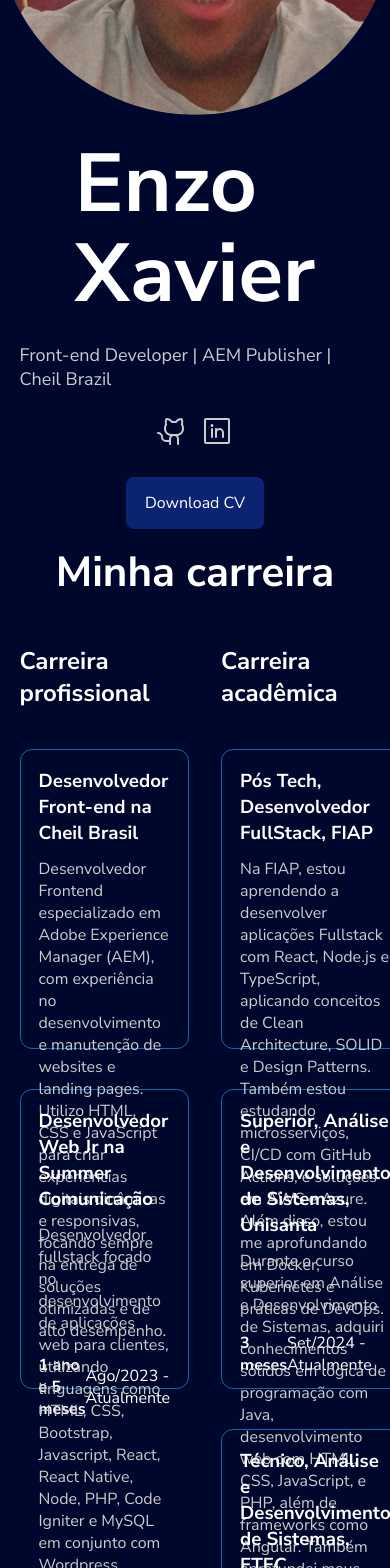
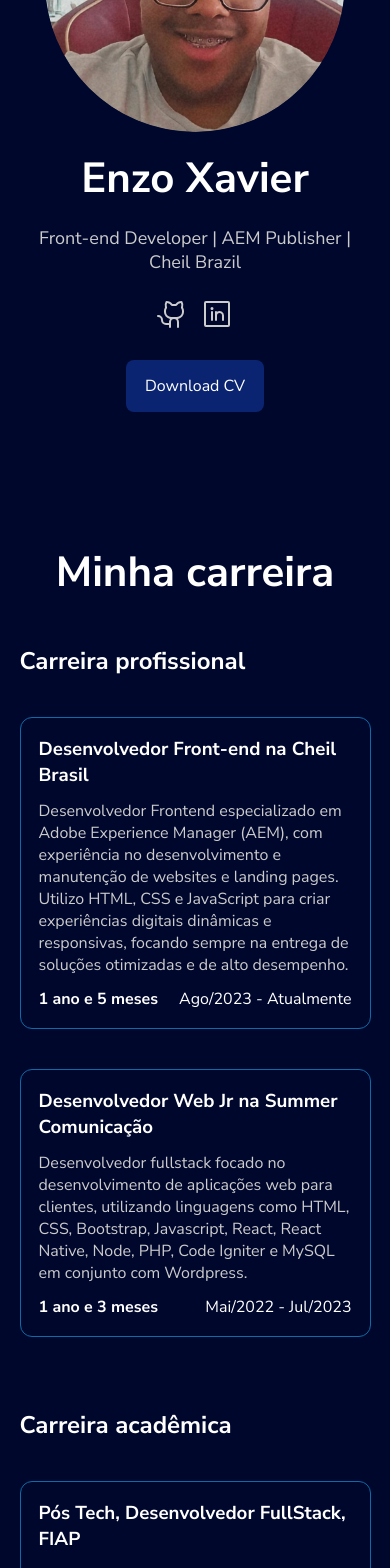
Before and after one commit to EnzoXavier1001/portfolio, a React (Vite) app: page / in a window 390 px wide. Shown: the part 300-1868 px from the top of the page. Built offline with nearby package versions, Linux system fonts and the light colour scheme.

Commit message:
styles: change styles on mobile view

```diff
--- a/src/components/Card/styles.ts
+++ b/src/components/Card/styles.ts
@@ -28,6 +28,10 @@ export const CardArticle = styled.article`
     &:hover {
         background-color: ${props => props.theme.colors['--blue-300']};
     }
+
+    @media (max-width: 1141px) {
+        height: auto;
+    }
 `
 
 export const EducationWrapper = styled.div``
--- a/src/components/Carrer/styles.ts
+++ b/src/components/Carrer/styles.ts
@@ -1,6 +1,6 @@
 import styled from "styled-components";
 
-export const CarrerSection = styled.div``
+export const CarrerSection = styled.section``
 
 export const CarrerContainer = styled.div`
     max-width: 112rem;
@@ -29,7 +29,7 @@ export const CardArticle = styled.article`
     justify-content: space-between;
     gap: 1.2rem;
 
-    height: 300px;
+    height: 30rem;
     transition: all 0.3s ease;
 
     p {
@@ -45,6 +45,7 @@ export const CardArticle = styled.article`
     &:hover {
         background-color: ${props => props.theme.colors['--blue-300']};
     }
+
 `
 
 export const EducationWrapper = styled.div``
@@ -55,4 +56,8 @@ export const CarrerContent = styled.div`
     gap: 3.2rem;
 
     margin-top: 4.4rem;
+
+    @media (max-width: 1141px) {
+        grid-template-columns: repeat(1, 1fr);
+    }
 `
--- a/src/components/Hero/index.tsx
+++ b/src/components/Hero/index.tsx
@@ -7,7 +7,7 @@ export const Hero = () => {
         <C.HeroSection>
             <C.HeroContainer>
                 <C.HeroAbout>
-                    <h1>Enzo <br /> Xavier</h1>
+                    <h1>Enzo Xavier</h1>
                     <span>Front-end Developer | AEM Publisher | Cheil Brazil </span>
 
                     <C.SocialMedia>
--- a/src/components/Hero/styles.ts
+++ b/src/components/Hero/styles.ts
@@ -17,13 +17,17 @@ export const HeroContainer = styled.div`
     width: 100%;
 
     img {
-        height: 400px;
+        height: 40rem;
         clip-path: circle();
     }
 
     @media (max-width: 990px) {
         gap: 2.4rem;
         flex-direction: column;
+
+        > img {
+            height: 30rem;
+        }
     }
 `
 
@@ -36,6 +40,7 @@ export const HeroAbout = styled.div`
     h1 {
         font-size: 8.2rem;
         line-height: 1.1;
+        max-width: 300px;
     }
 
     span {
@@ -45,7 +50,13 @@ export const HeroAbout = styled.div`
 
     @media (max-width: 990px) {
         order: 1;
+        justify-content: center;
+        text-align: center;
         align-items: center;
+
+        > h1 {
+            font-size: 4.2rem;
+        }
     }
 
 `
--- a/src/components/Projects/index.tsx
+++ b/src/components/Projects/index.tsx
@@ -12,7 +12,10 @@ export const Projects = () => {
                     <img src={lpAdvogadaImg} alt="Dra Juliana Brassoli" />
                     <h2>Landing Page para Advogada</h2>
                     <p>Criação de uma Landing Page Responsiva, desenvolvida com HTML, CSS, JavaScript e Bootstrap, visando otimizar a experiência do usuário e garantir um design moderno e funcional.</p>
-                    <a href="https://julianabrassoli.com.br/" target='_blank'>Preview</a>
+                    <footer>
+                        <a href="https://julianabrassoli.com.br/" target='_blank'>Preview</a>
+                        <a href="https://github.com/EnzoXavier1001/lp-juliana-bassoli" target='_blank'>Repositório</a>
+                    </footer>
                 </C.CardProjects>
                 <C.CardProjects>
                     <img src={dashLimongi} alt="Dra Juliana Brassoli" />
--- a/src/components/Projects/styles.ts
+++ b/src/components/Projects/styles.ts
@@ -13,7 +13,7 @@ export const ProjectsSection = styled.section`
 
 export const ProjectsContainer = styled.div`
     display: grid;
-    grid-template-columns: repeat(2, 1fr);
+    grid-template-columns: repeat(3, 1fr);
     gap: 3.2rem;
     margin-top: 4.2rem;
 
@@ -44,4 +44,10 @@ export const CardProjects = styled.article`
         color: #ccc;
     }
 
+    footer {
+        display: flex;
+        align-items: center;
+        justify-content: space-between;
+    }
+
 `
```
